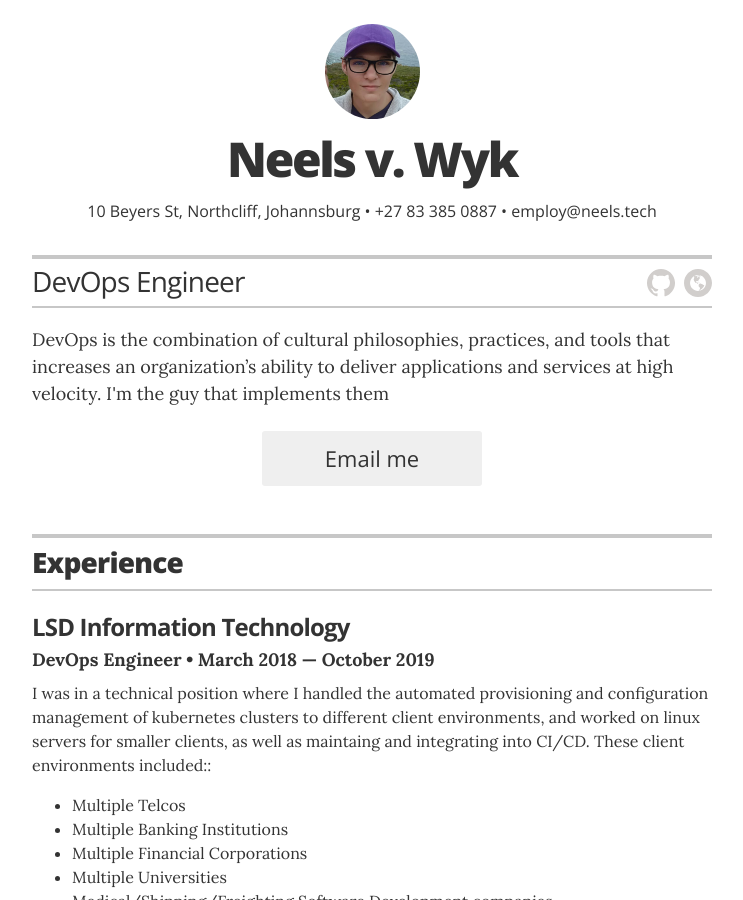
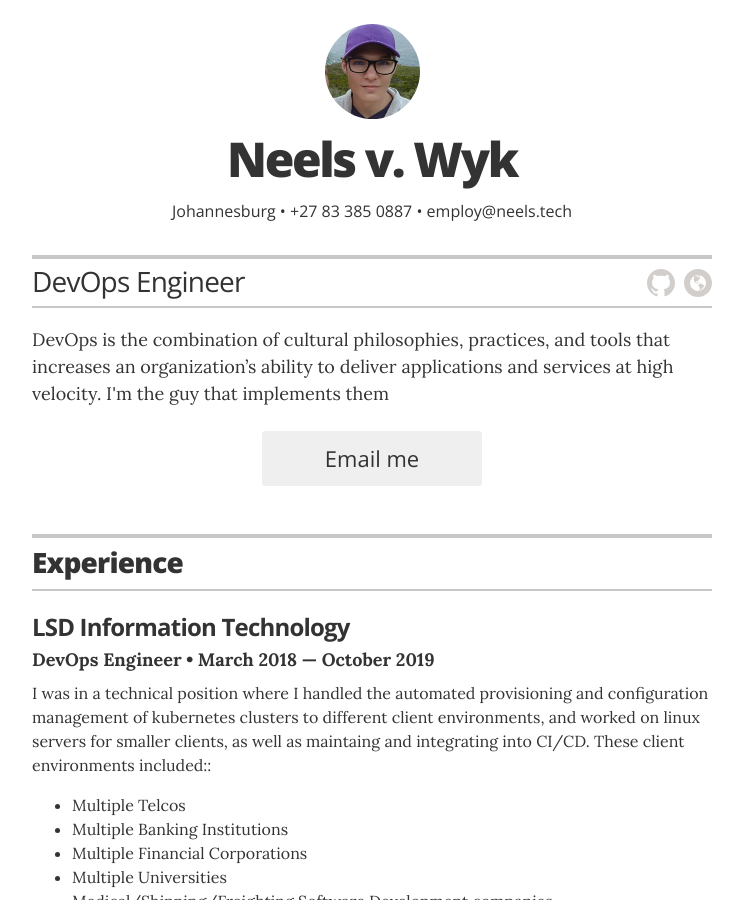
Before and after one commit to Neels-v-Wyk/Neels-v-Wyk.github.io, a Jekyll site: the page built from index.html, in a window 1280 px wide and 900 px high. Shown: the whole window, without its empty margins (268-1011 px from the left). Built offline with Jekyll 4.4.1, drawn with Linux system fonts in a browser that asks for light colours.

Commit message:
Fix typo in personal details

```diff
--- a/_config.yml
+++ b/_config.yml
@@ -20,7 +20,7 @@ resume_contact_email:           "employ@neels.tech"
 resume_contact_telephone:       "+27 83 385 9887"
 resume_contact_address:         "10 Beyers St, Northcliff, Johannsburg"
 
-resume_header_contact_info:     "10 Beyers St, Northcliff, Johannsburg • +27 83 385 0887 • employ@neels.tech"
+resume_header_contact_info:     "Johannesburg • +27 83 385 0887 • employ@neels.tech"
 display_header_contact_info:    "true"
 
 resume_header_intro: "<p>DevOps is the combination of cultural philosophies, practices, and tools that increases an organization’s ability to deliver applications and services at high velocity. I'm the guy that implements them</p>"
```
